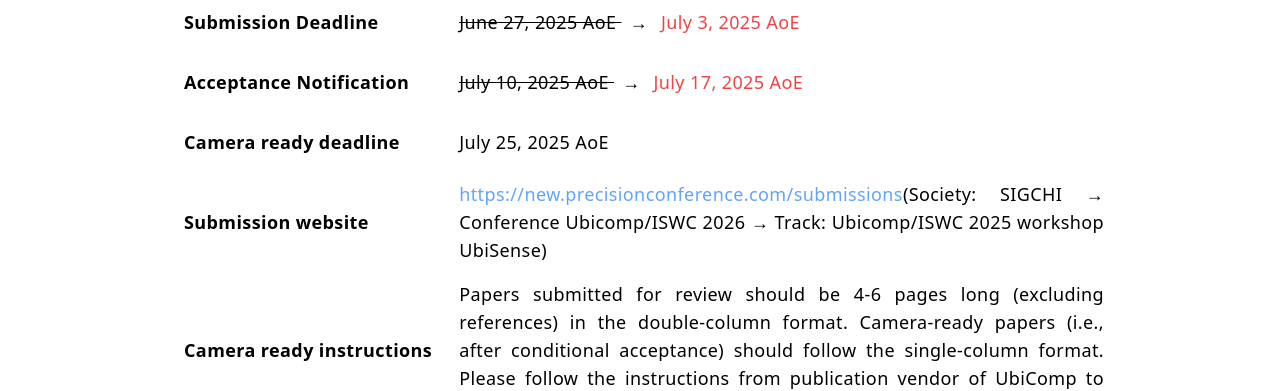
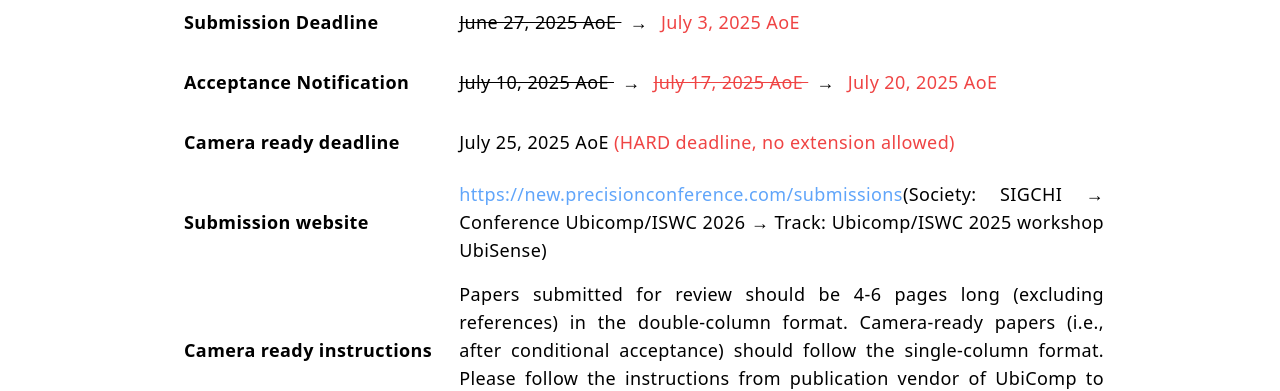
Before and after one commit to ubisense2025/ubisense2025.github.io, a website: page cfp.html in a window 1280 px wide. Shown: the part 382-773 px from the top of the page. Drawn offline with Linux system fonts and the light colour scheme.

Commit message:
update deadline

```diff
--- a/cfp.html
+++ b/cfp.html
@@ -38,12 +38,14 @@
             <td class="p-2">
               <del> July 10, 2025 AoE </del>
               <span class="mx-2">→</span>
-              <span class="text-red-500"> July 17, 2025 AoE </span>
+              <del class="text-red-500"> July 17, 2025 AoE </del>
+              <span class="mx-2">→</span>
+              <span class="text-red-500"> July 20, 2025 AoE </span>
             </td>
           </tr>
           <tr>
             <td class="font-bold p-4">Camera ready deadline</td>
-            <td class="p-2"> July 25, 2025 AoE</td>
+            <td class="p-2"> July 25, 2025 AoE <span class="text-red-500">(HARD deadline, no extension allowed)</span></td>
           </tr>
           <tr>
             <td class="font-bold p-4">Submission website</td>
```
Also changed, not shown: 1 other file.
